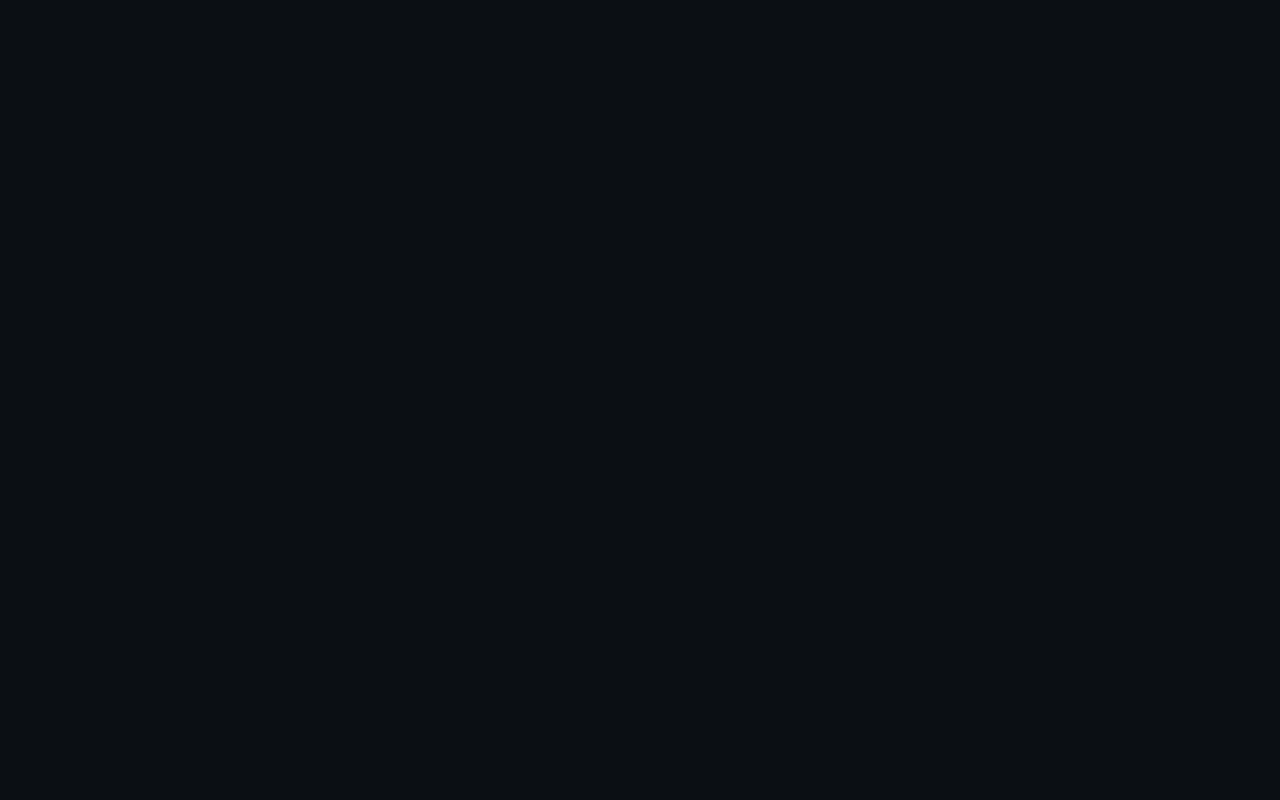
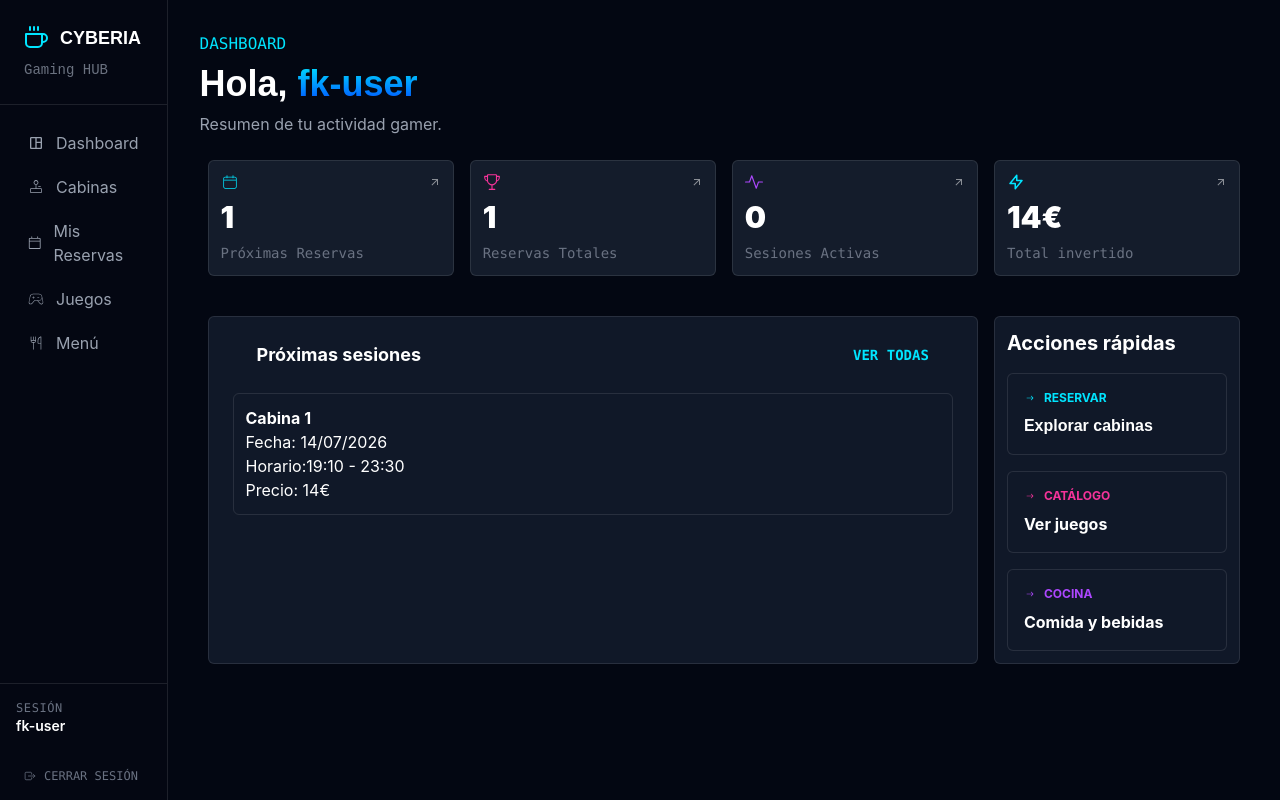
Before and after one commit to bobydevx/Cyberia, a React (Vite) app in the folder frontend/: page /dashboard in a window 1280 px wide. Before the commit this address had no page. Built offline with nearby package versions, Linux system fonts and the light colour scheme.

Commit message:
feat: Implementado primera parte de la view de dashboard

```diff
--- a/frontend/src/app/App.tsx
+++ b/frontend/src/app/App.tsx
@@ -16,12 +16,15 @@ function App() {
         <Route path="login" element={<Login />} />
         <Route path="register" element={<Register />} />
         {/* Welcome Page */}
-        <Route path="welcome" element={<Welcome />} />
+        <Route index element={<Welcome />} />
+
+        {/* <Route path="welcome" element={<Welcome />} /> */}
       </Route>
 
       {/* Layout (leftbar) */}
       <Route element={<Layout />}>
-        <Route index element={<Dashboard />} />
+        {/* <Route index element={<Dashboard />} /> */}
+        <Route path="dashboard" element={<Dashboard />} />
         <Route path="cabinas" element={<Welcome />} />
         <Route path="mis-reservas" element={<Welcome />} />
         <Route path="juegos" element={<Welcome />} />
--- /dev/null
+++ b/frontend/src/features/dashboard/pages/dashboard.tsx
@@ -0,0 +1,168 @@
+import Button from "@/shared/components/Button";
+import { useState } from "react";
+import { BsActivity } from "react-icons/bs";
+import { CiCalendar } from "react-icons/ci";
+import { HiOutlineLightningBolt } from "react-icons/hi";
+import { IoIosArrowRoundForward } from "react-icons/io";
+import { IoTrophyOutline } from "react-icons/io5";
+import { MdArrowOutward } from "react-icons/md";
+import { PiJoystickThin } from "react-icons/pi";
+import { Link } from "react-router";
+
+function Dashboard() {
+  const [user, setUser] = useState({ username: "fk-user", rol: "sesión" });
+
+  const [reservas, setReservas] = useState([
+    {
+      id: 0,
+      usuario_id: 1,
+      cabina_id: 1,
+      fecha: "14/07/2026",
+      hora_inicio: "19:10",
+      hora_fin: "23:30",
+      precio: 14,
+    },
+  ]);
+
+  const [stats, setStats] = useState([
+    {
+      nombre: "Próximas Reservas",
+      valor: reservas.length,
+      icono: <CiCalendar />,
+      color: "blue-secondary",
+    },
+    {
+      nombre: "Reservas Totales",
+      valor: reservas.length,
+      icono: <IoTrophyOutline />,
+      color: "pink-500",
+    },
+    {
+      nombre: "Sesiones Activas",
+      valor: 0,
+      icono: <BsActivity />,
+      color: "purple-500",
+    },
+    {
+      nombre: "Total invertido",
+      valor:
+        reservas.reduce((total, reserva) => (total += reserva.precio), 0) + "€",
+      icono: <HiOutlineLightningBolt />,
+      color: "blue-secondary",
+    },
+  ]);
+
+  return (
+    <section className="bg-gray-950 p-8 w-full">
+      <div className="space-y-2">
+        <p className="font-mono text-blue-secondary uppercase">Dashboard</p>
+        <h1 className="font-outfit font-black text-4xl">
+          Hola,{" "}
+          <span className="bg-clip-text bg-linear-to-b from-blue-secondary to-blue-primary text-transparent">
+            {user.username}
+          </span>
+        </h1>
+        <p className="text-gray-400 text-md">Resumen de tu actividad gamer.</p>
+      </div>
+
+      <section className="gap-4 grid grid-cols-4 mx-2 mt-6">
+        {/* Stats */}
+        {stats &&
+          stats.map((stat) => (
+            <div className="flex flex-col gap-2 bg-gray-800/65 p-3 border border-white/10 rounded-md">
+              <div className="flex justify-between items-center">
+                <span className={`text-lg text-${stat.color}`}>
+                  {stat.icono}
+                </span>
+                <span className="text-white/50 text-xs">
+                  <MdArrowOutward />
+                </span>
+              </div>
+              <span className="font-black text-3xl">{stat.valor}</span>
+              <span className="font-mono text-gray-500 text-sm">
+                {stat.nombre}
+              </span>
+            </div>
+          ))}
+
+        <div className="col-span-3 bg-gray-900 mt-6 border border-white/10 rounded-md">
+          <div className="flex justify-between items-center mx-6 p-6">
+            <p className="font-bold text-lg">Próximas sesiones</p>
+            <Link
+              to="mis-reservas"
+              className="hover:border-b font-mono font-bold text-blue-secondary text-sm uppercase"
+            >
+              Ver Todas
+            </Link>
+          </div>
+
+          {reservas && reservas.length >= 1 ? (
+            <div className="mx-6">
+              {reservas.map((reserva) => (
+                <div className="space-x-5 p-3 border border-white/10 rounded-md">
+                  <span className="font-bold">Cabina {reserva.cabina_id}</span>
+                  <p>
+                    Fecha: <span>{reserva.fecha}</span>{" "}
+                  </p>
+                  <p>
+                    Horario:
+                    {reserva.hora_inicio} - {reserva.hora_fin}
+                  </p>
+                  <p>Precio: {reserva.precio}€</p>
+                </div>
+              ))}
+            </div>
+          ) : (
+            <div className="flex flex-col justify-center items-center gap-4 my-auto h-full max-h-62">
+              <span className="text-gray-400 text-5xl">
+                <PiJoystickThin />
+              </span>
+              <p className="text-gray-400">Sin reservas próximas</p>
+              <Button text="Reservar Ahora" />
+            </div>
+          )}
+        </div>
+        <div className="col-span-1 bg-gray-900 mt-6 p-3 border border-white/10 rounded-md">
+          <p className="font-bold text-xl">Acciones rápidas</p>
+
+          <div className="space-y-4 mt-4">
+            <Link
+              to="cabinas"
+              className="block space-y-2 bg-gray-900 p-4 border border-white/10 rounded-md"
+            >
+              <div className="flex items-center gap-2 font-bold text-blue-secondary text-xs uppercase">
+                <IoIosArrowRoundForward />
+                Reservar
+              </div>
+              <p className="font-manrope font-bold">Explorar cabinas</p>
+            </Link>
+
+            <Link
+              to="juegos"
+              className="block space-y-2 bg-gray-900 p-4 border border-white/10 rounded-md"
+            >
+              <div className="flex items-center gap-2 font-bold text-pink-500 text-xs uppercase">
+                <IoIosArrowRoundForward />
+                Catálogo
+              </div>
+              <p className="font-bold">Ver juegos</p>
+            </Link>
+
+            <Link
+              to="menu"
+              className="block space-y-2 bg-gray-900 p-4 border border-white/10 rounded-md"
+            >
+              <div className="flex items-center gap-2 font-bold text-purple-500 text-xs uppercase">
+                <IoIosArrowRoundForward />
+                Cocina
+              </div>
+              <p className="font-bold">Comida y bebidas</p>
+            </Link>
+          </div>
+        </div>
+      </section>
+    </section>
+  );
+}
+
+export default Dashboard;
--- a/frontend/src/shared/components/Leftbar.tsx
+++ b/frontend/src/shared/components/Leftbar.tsx
@@ -14,7 +14,7 @@ function Leftbar() {
     <aside className="top-0 sticky bg-gray-950/85 border-r border-r-white/10 h-screen">
       {/* Logo  */}
       <div className="p-6 border-b border-b-white/10">
-        <Link to="/welcome" className="flex items-center gap-3">
+        <Link to="/" className="flex items-center gap-3">
           <span className="font-black text-blue-secondary text-2xl">
             <FiCoffee />
           </span>
--- a/frontend/src/shared/components/Navbar.tsx
+++ b/frontend/src/shared/components/Navbar.tsx
@@ -6,7 +6,7 @@ function NavBar() {
     <header className="container-app">
       <nav className="flex justify-between items-center mx-10 py-3">
         {/* Logo */}
-        <Link to="/welcome" className="flex items-center gap-3">
+        <Link to="/" className="flex items-center gap-3">
           <span className="font-black text-blue-secondary text-2xl">
             <FiCoffee />
           </span>
```
